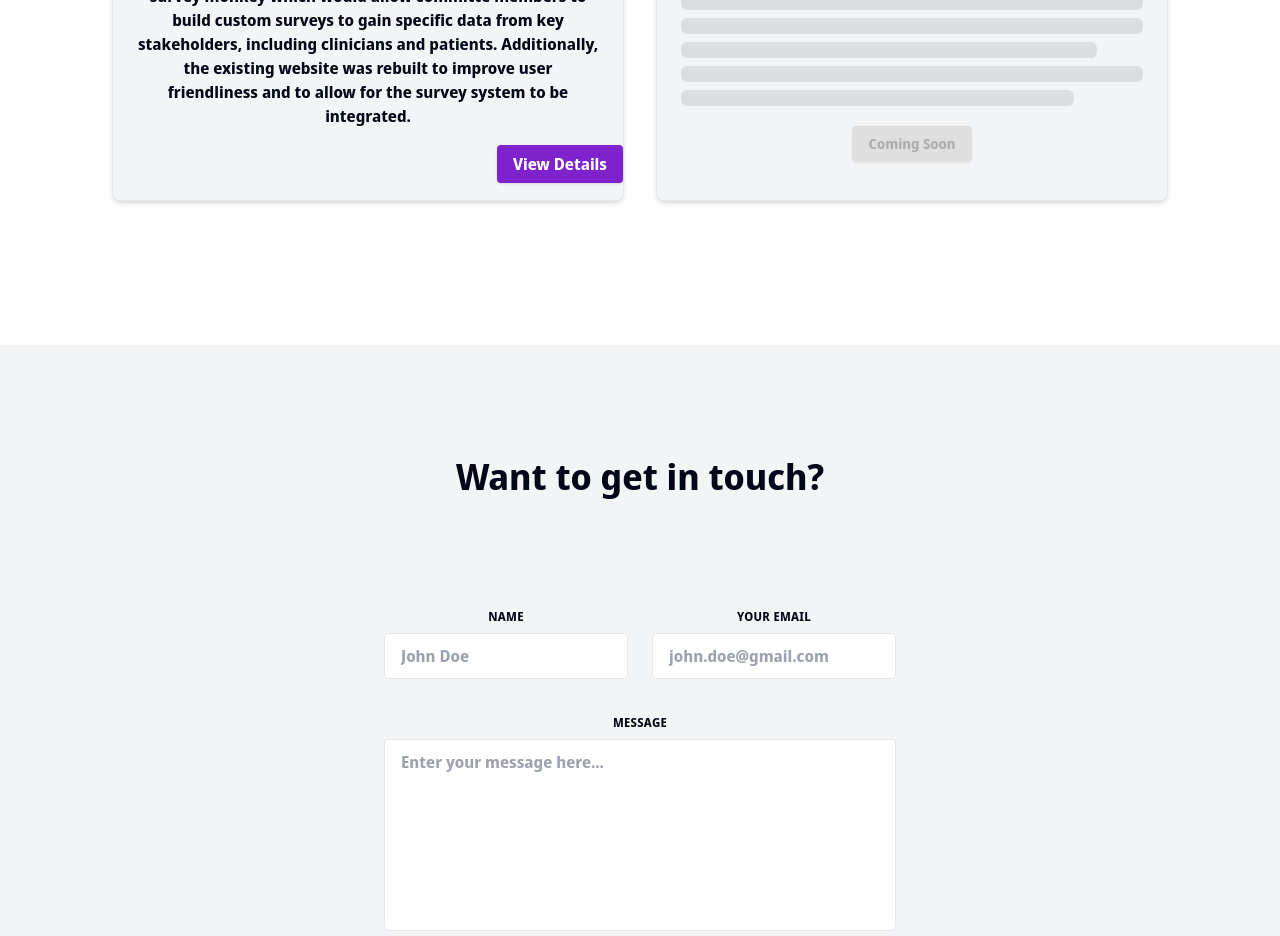
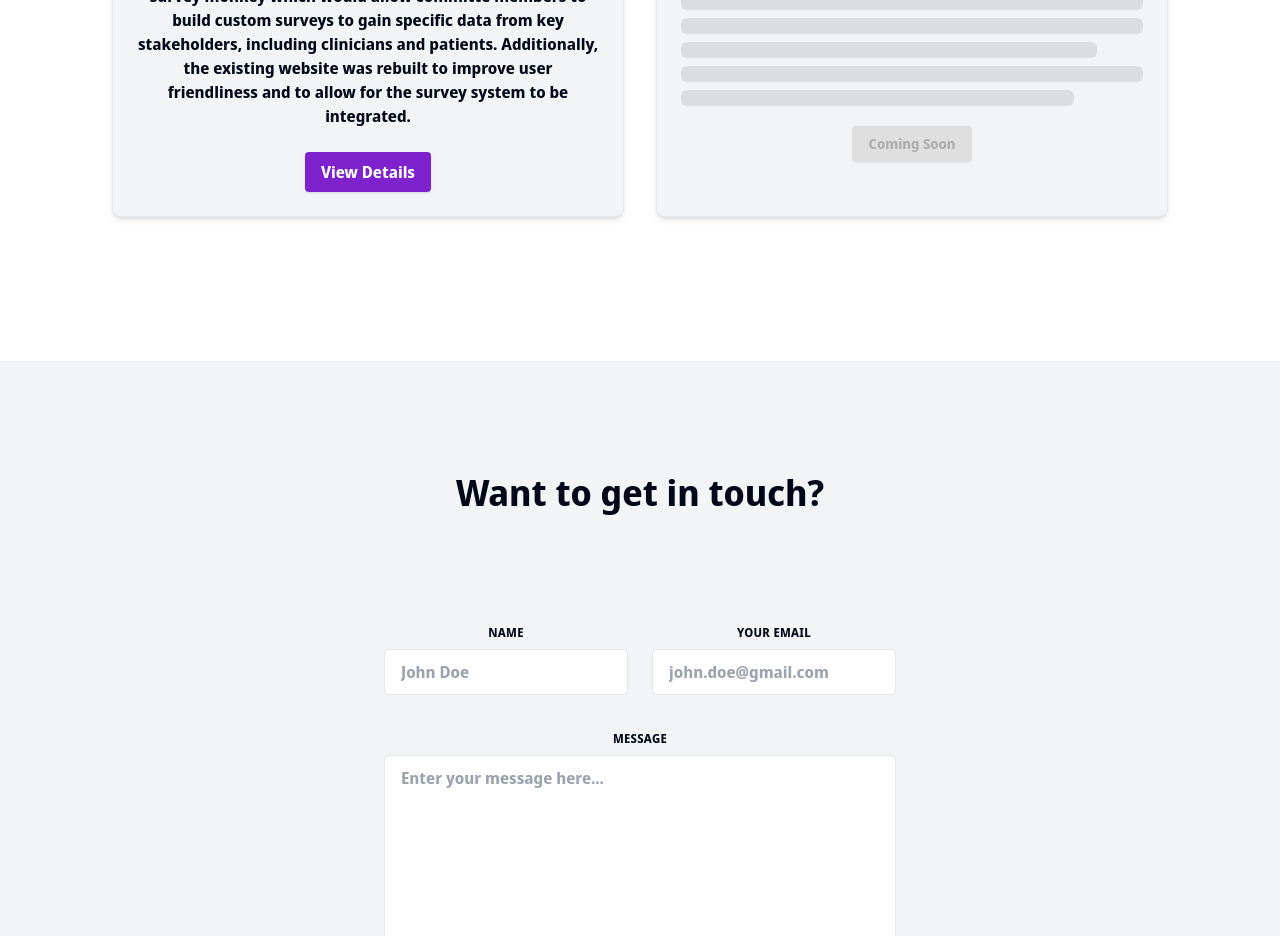
Before and after one commit to atavis94/AtavisPortfolio, a Next.js app in the folder atavisdev/: page / in a window 1280 px wide. Shown: the part 3280-4216 px from the top of the page. Built offline with nearby package versions, Linux system fonts and the light colour scheme.

Commit message:
Fix button that broke for no reason after months

```diff
--- a/atavisdev/app/projects.tsx
+++ b/atavisdev/app/projects.tsx
@@ -45,8 +45,8 @@ export default function Projects(){
               </p>
 
             </div>
-            <div className="my-2 py-4 self-end place-self-end">
-              <Link href="/projects/ceih" className="shadow bg-purple-700 hover:bg-purple-400 focus:shadow-outline focus:outline-none text-white font-bold py-2 px-4 rounded">View Details</Link>
+            <div className="my-2 py-4 flex justify-center w-full">
+                <Link href="/projects/ceih" className="shadow bg-purple-700 hover:bg-purple-400 focus:shadow-outline focus:outline-none text-white font-bold py-2 px-4 rounded">View Details</Link>
             </div>
         </div>
 
```
